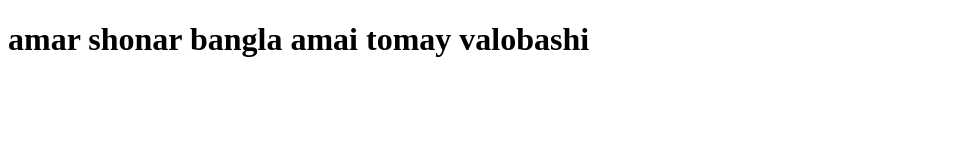
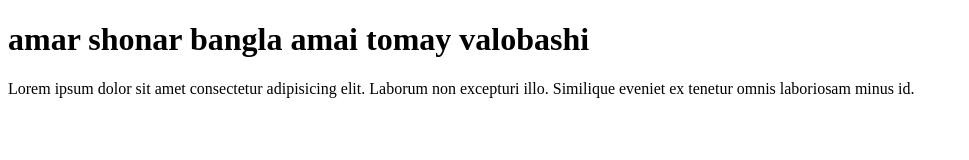
Before and after one commit to Rupom-007166/test, a plain HTML site: page index.html in a window 1280 px wide. Shown: the whole page, without its empty margins (0-969 px from the left). Drawn offline with Linux system fonts and the light colour scheme.

Commit message:
new push

```diff
--- a/index.html
+++ b/index.html
@@ -7,5 +7,6 @@
 </head>
 <body>
     <h1>amar shonar bangla amai tomay valobashi</h1>
+    <p>Lorem ipsum dolor sit amet consectetur adipisicing elit. Laborum non excepturi illo. Similique eveniet ex tenetur omnis laboriosam minus id.</p>
 </body>
 </html>
```
